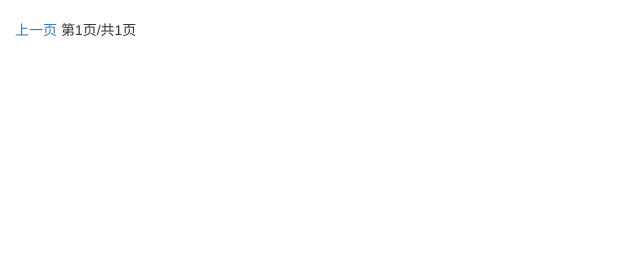
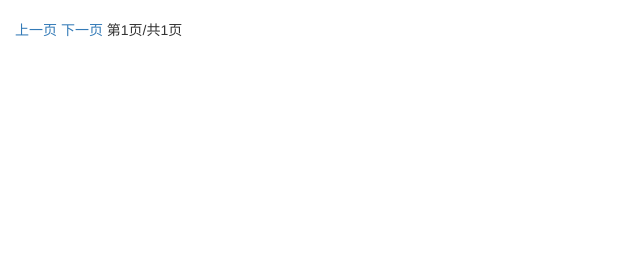
Before and after one commit to zbaolong/opsadmin-1, a Django app: page /show_hosts/ in a window 1280 px wide. Shown: the part 39-300 px from the top of the page, without its empty margins (0-640 px from the left). Run offline with Django 3.2, Linux system fonts and the light colour scheme; data that the repository does not hold is empty; some libraries are stand-ins or nearby versions.

Commit message:
添加分页

```diff
--- a/opsadmin/templates/asset/host.html
+++ b/opsadmin/templates/asset/host.html
@@ -38,6 +38,8 @@
              {% endif %}
              {% if posts.has_next %}
                 <a href="/show_hosts/?p={{ posts.next_page_number }}">下一页</a>
+             {% else %}
+                <a href="#">下一页</a>
              {% endif %}
              <span>第{{ posts.number }}页</span>/<span>共{{ paginator.num_pages }}页</span>
 	  </div>
```
